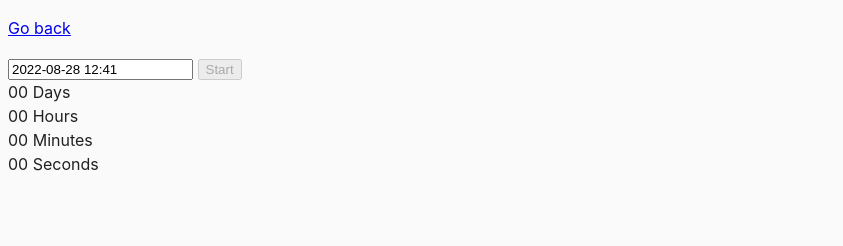
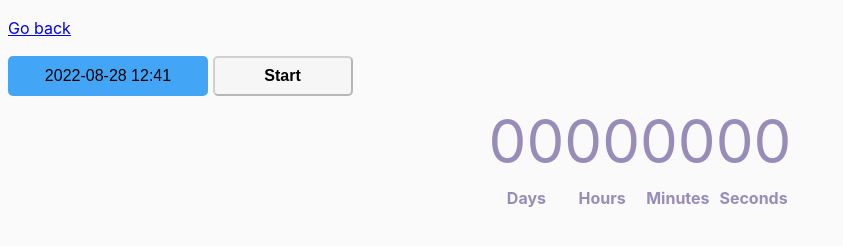
Before and after one commit to vplabunets/goit-js-hw-09, a website built with Parcel: page src/02-timer.html in a window 1280 px wide. Shown: the whole page, without its empty margins (0-843 px from the left). Built offline with nearby package versions, Linux system fonts and the light colour scheme.

Commit message:
css added

```diff
--- a/src/css/common.css
+++ b/src/css/common.css
@@ -16,3 +16,45 @@ img {
   display: block;
   max-width: 100%;
 }
+input {
+  font-size: 16px;
+  height: 40px;
+  width: 200px;
+  border-radius: 5px;
+  text-align: center;
+  background-color: #42a5f5;
+  border: 2px;
+}
+button {
+  font-size: 16px;
+  height: 40px;
+  width: 140px;
+  border-radius: 5px;
+
+  color: black;
+  font-weight: bold;
+}
+button:focus {
+  color: rebeccapurple;
+}
+.timer {
+  display: flex;
+  justify-content: center;
+  color: #42a5f5;
+  font-size: 40;
+}
+
+.field {
+  margin-right: 50;
+}
+
+.label {
+  display: flex;
+  justify-content: center;
+  font-weight: bold;
+}
+.value {
+  display: flex;
+  justify-content: center;
+  font-size: 60px;
+}
--- a/src/js/02-timer.js
+++ b/src/js/02-timer.js
@@ -11,6 +11,7 @@ const refs = {
   hoursQuantitySpanEl: document.querySelector('[data-hours]'),
   minutesQuantitySpanEl: document.querySelector('[data-minutes]'),
   secondsdaysQuantitySpanEl: document.querySelector('[data-seconds]'),
+  timerEl: document.querySelector('.timer'),
 };
 
 let currentDate = new Date();
@@ -69,6 +70,8 @@ function getTimeRemaining(endtime) {
 //
 function initializeClock(endtime) {
   let timeinterval = setInterval(function () {
+    refs.timerEl.style.color = getRandomHexColor();
+
     let t = getTimeRemaining(endtime);
     const { days, hours, minutes, seconds } = convertMs(t);
     // let remainingSecondsQuantity = addLeadingZero(seconds);
@@ -107,6 +110,12 @@ function convertMs(ms) {
 
   return { days, hours, minutes, seconds };
 }
-console.log(convertMs(2000)); // {days: 0, hours: 0, minutes: 0, seconds: 2}
-console.log(convertMs(140000)); // {days: 0, hours: 0, minutes: 2, seconds: 20}
-console.log(convertMs(24140000)); // {days: 0, hours: 6 minutes: 42, seconds: 20}
+// console.log(convertMs(2000)); // {days: 0, hours: 0, minutes: 0, seconds: 2}
+// console.log(convertMs(140000)); // {days: 0, hours: 0, minutes: 2, seconds: 20}
+// console.log(convertMs(24140000)); // {days: 0, hours: 6 minutes: 42, seconds: 20}
+
+refs.timerEl.style.color = getRandomHexColor();
+console.log(refs.timerEl);
+function getRandomHexColor() {
+  return `#${Math.floor(Math.random() * 16777215).toString(16)}`;
+}
```
